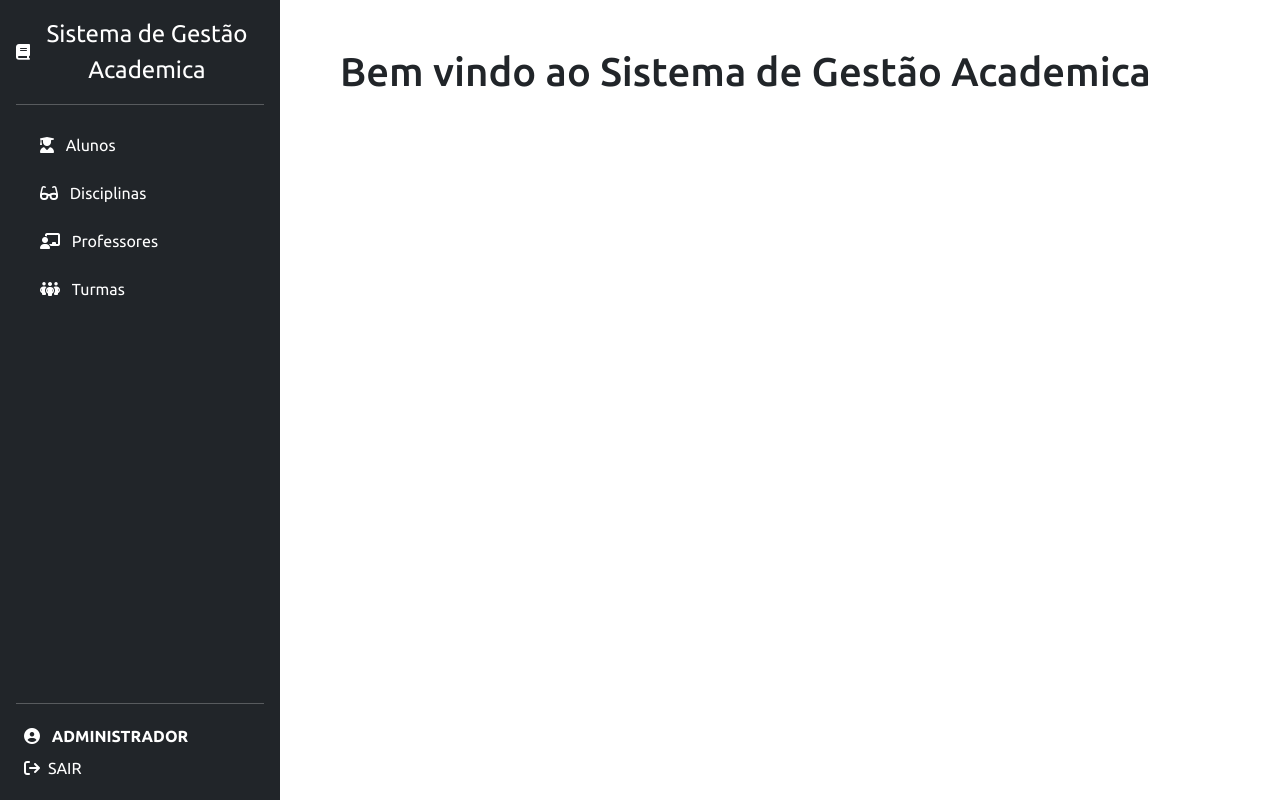
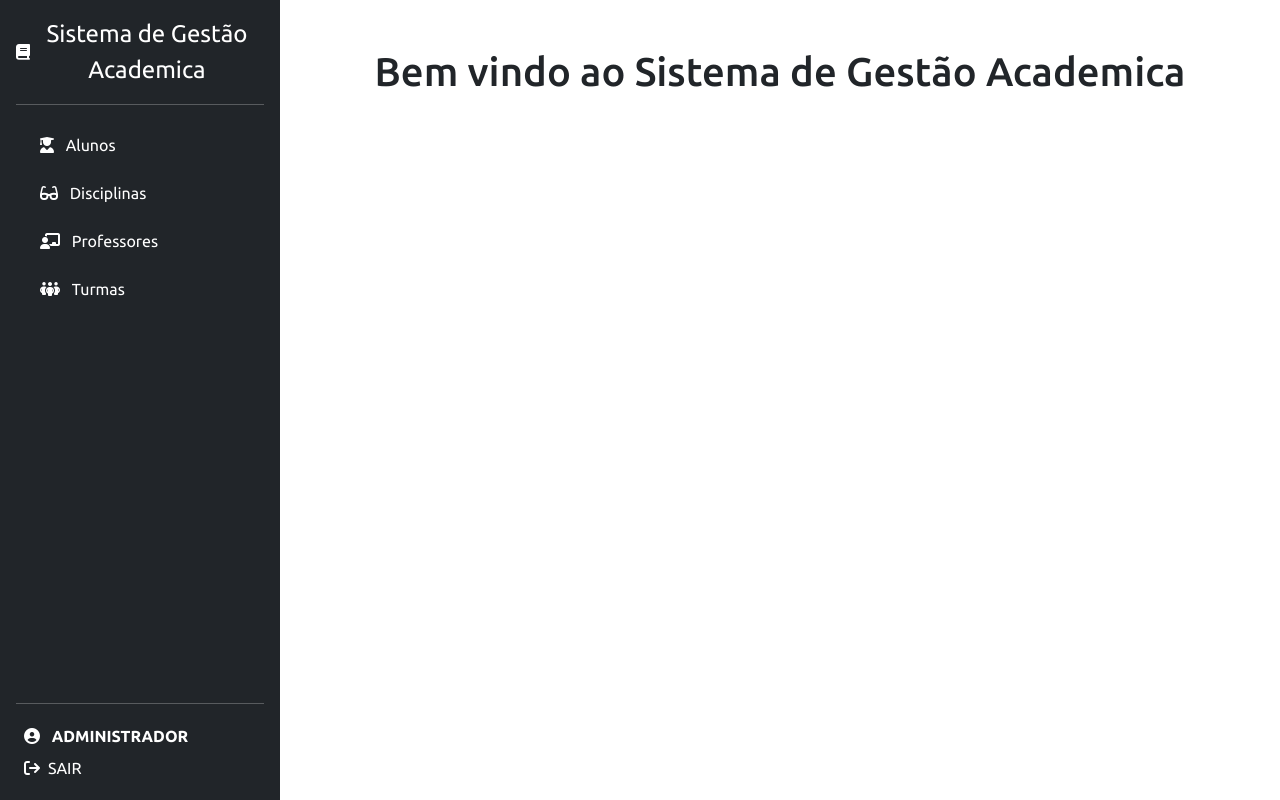
Before and after one commit to Martarelli/Sistema_de_Gestao_Academica, a PHP site: page /dashboard.php in a window 1280 px wide. Run offline with PHP 8.4, Linux system fonts and the light colour scheme; a user stored in the database is signed in; some libraries are stand-ins or nearby versions; some web fonts are replaced.

Commit message:
atualizado o dashboard

```diff
--- a/dashboard.php
+++ b/dashboard.php
@@ -15,7 +15,7 @@ require_once("sidemenu.php");
 	<link href="https://cdn.jsdelivr.net/npm/bootstrap@5.3.0-alpha3/dist/css/bootstrap.min.css" rel="stylesheet" integrity="sha384-KK94CHFLLe+nY2dmCWGMq91rCGa5gtU4mk92HdvYe+M/SXH301p5ILy+dN9+nJOZ" crossorigin="anonymous">
 </head>
 <body class="w-100 d-flex m-5">
-	<div class="container d-flex m-5 just">
+	<div class="container d-flex p-5 justify-content-center">
 		<h1>Bem vindo ao Sistema de Gestão Academica</h1>
 		<script src="https://code.jquery.com/jquery-3.5.1.slim.min.js"></script>
 		<script src="https://cdn.jsdelivr.net/npm/@popperjs/core@2.10.1/dist/umd/popper.min.js"></script>
```
